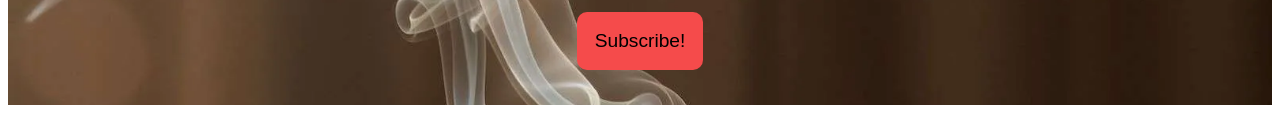
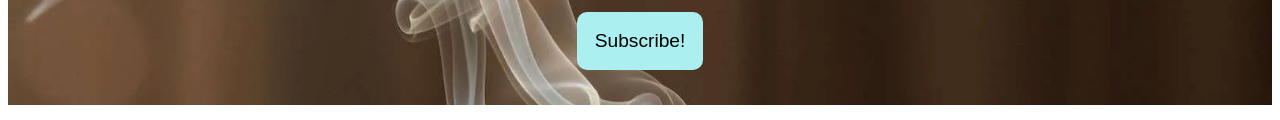
Before and after one commit to AngelSCodes/Bliss-Wick, a plain HTML site: page index.html in a window 1280 px wide. Shown: the part 3740-3860 px from the top of the page. Drawn offline with Linux system fonts and the light colour scheme; a web font is replaced by a local one.

Commit message:
Update styles.css

```diff
--- a/styles.css
+++ b/styles.css
@@ -261,12 +261,17 @@ line-height: 1.2;
     margin-bottom: 15px;
 }
 #submit {
-    background-color: rgb(245, 75, 75);
+    background-color: rgb(171, 239, 241);
     padding:18px;
     margin-bottom: 25px;
     font-size: 1.2rem;
     border-radius: 10px;
     border: none;
+    cursor: pointer;
+}
+#submit:hover {
+transform: scale(1.2);
+background-color: rgb(96, 148, 226);
 }
 
 footer{
```
